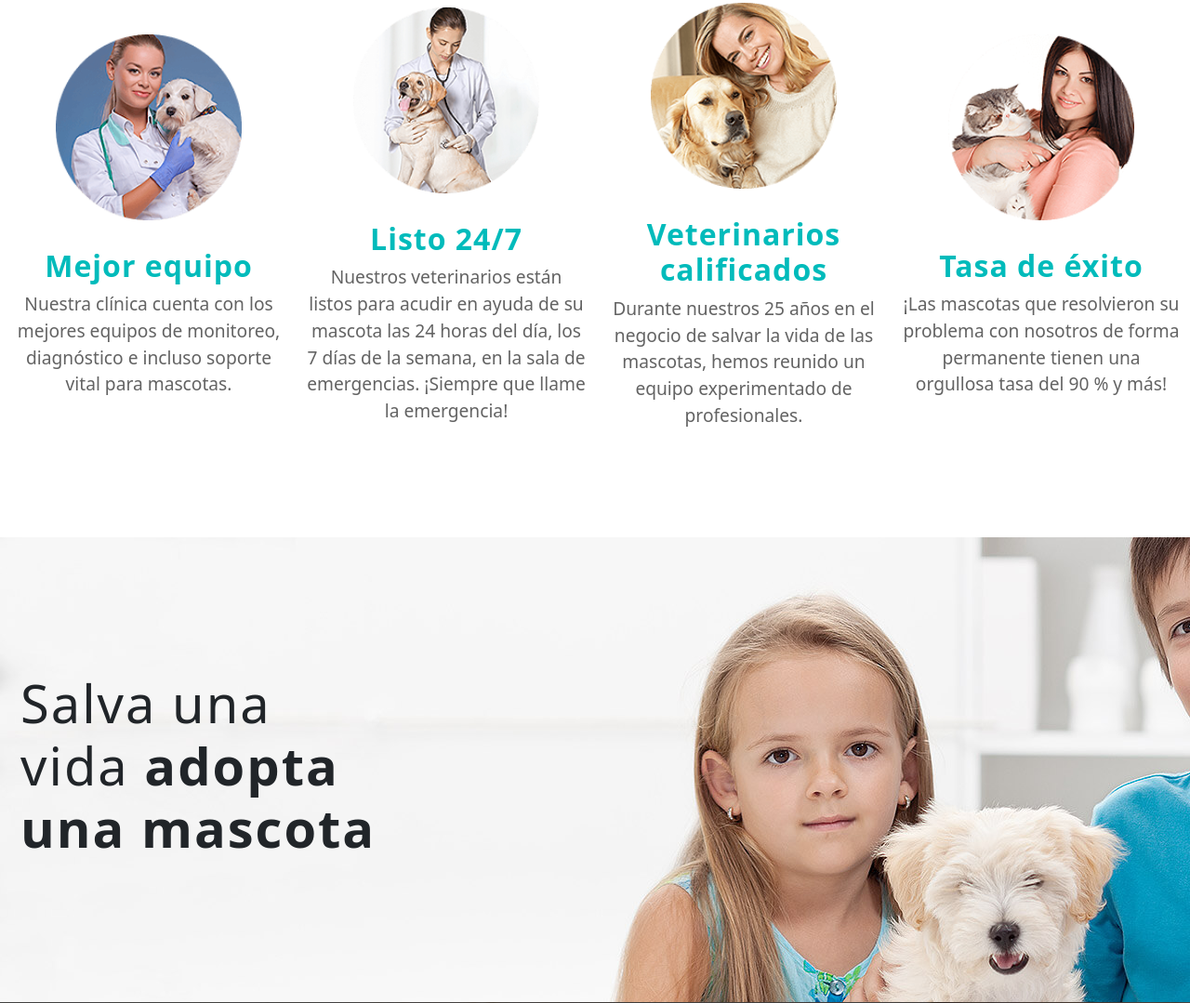
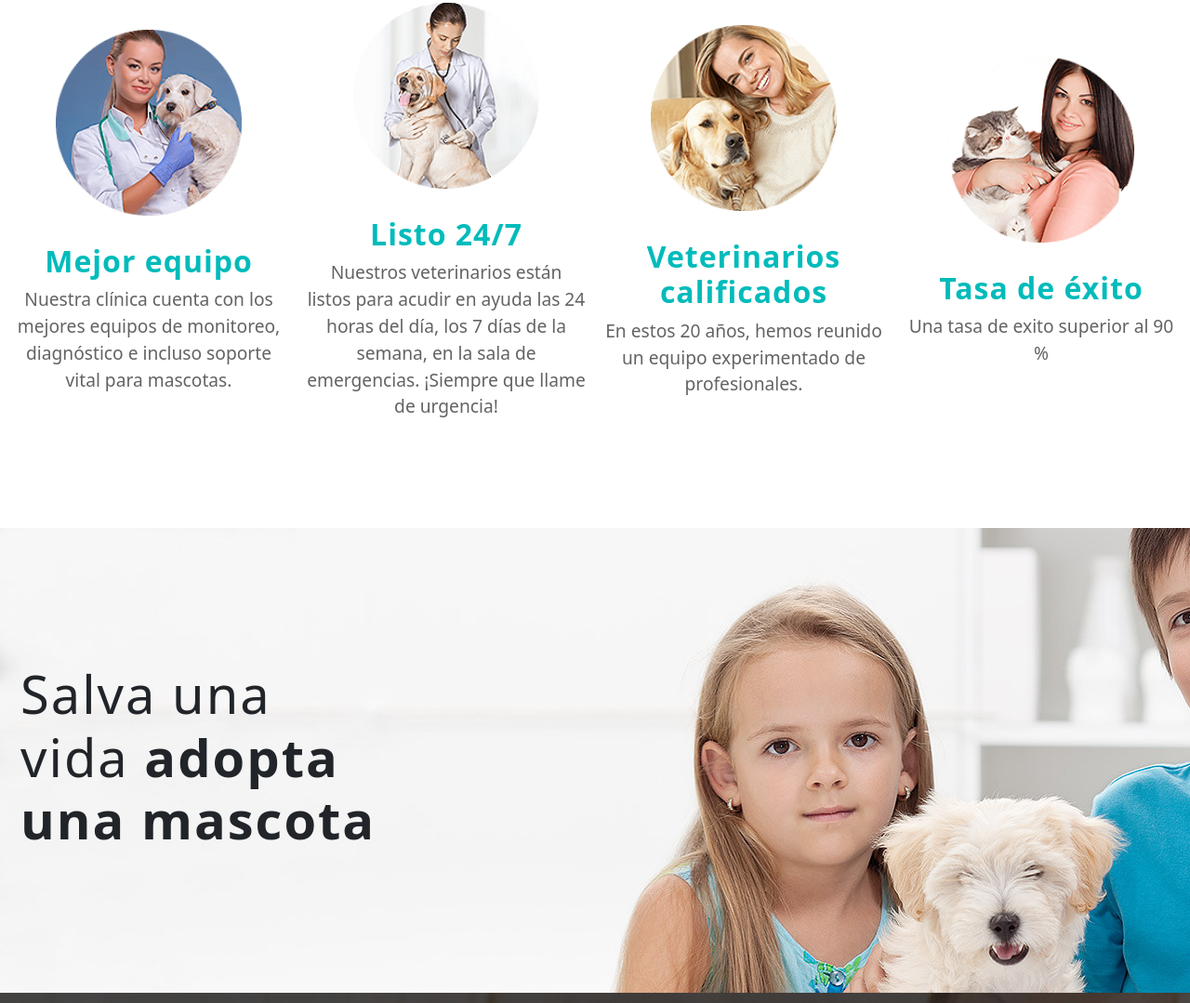
Before and after one commit to luisosores/veterinaria-osores, a plain HTML site: page index.html in a window 1280 px wide. Shown: the part 797-1876 px from the top of the page at 93% size. Drawn offline with nearby package versions, Linux system fonts and the light colour scheme.

Commit message:
coreccion texto index

```diff
--- a/index.html
+++ b/index.html
@@ -58,17 +58,17 @@
             <div class="col-sm-12 col-md-3 bloque_1">
                 <img src="img/img5.png" alt="">
                 <h2>Listo 24/7</h2>
-                <p>Nuestros veterinarios están listos para acudir en ayuda de su mascota las 24 horas del día, los 7 días de la semana, en la sala de emergencias. ¡Siempre que llame la emergencia!</p>
+                <p>Nuestros veterinarios están listos para acudir en ayuda las 24 horas del día, los 7 días de la semana, en la sala de emergencias. ¡Siempre que llame de urgencia!</p>
             </div>
             <div class="col-sm-12 col-md-3 bloque_1">
                 <img src="img/img6.png" alt="">
                 <h2>Veterinarios calificados</h2>
-                <p>Durante nuestros 25 años en el negocio de salvar la vida de las mascotas, hemos reunido un equipo experimentado de profesionales.</p>
+                <p>En estos 20 años, hemos reunido un equipo experimentado de profesionales.</p>
             </div>
             <div class="col-sm-12 col-md-3 bloque_1">
                 <img src="img/img7.png" alt="">
                 <h2>Tasa de éxito</h2>
-                <p>¡Las mascotas que resolvieron su problema con nosotros de forma permanente tienen una orgullosa tasa del 90 % y más!</p>
+                <p>Una tasa de exito superior al  90 %</p>
             </div>
         </section>
         <section class="row  align-items-center seccion_3">
```
Also changed, not shown: pages/nosotros.html (+3 -3 lines).
